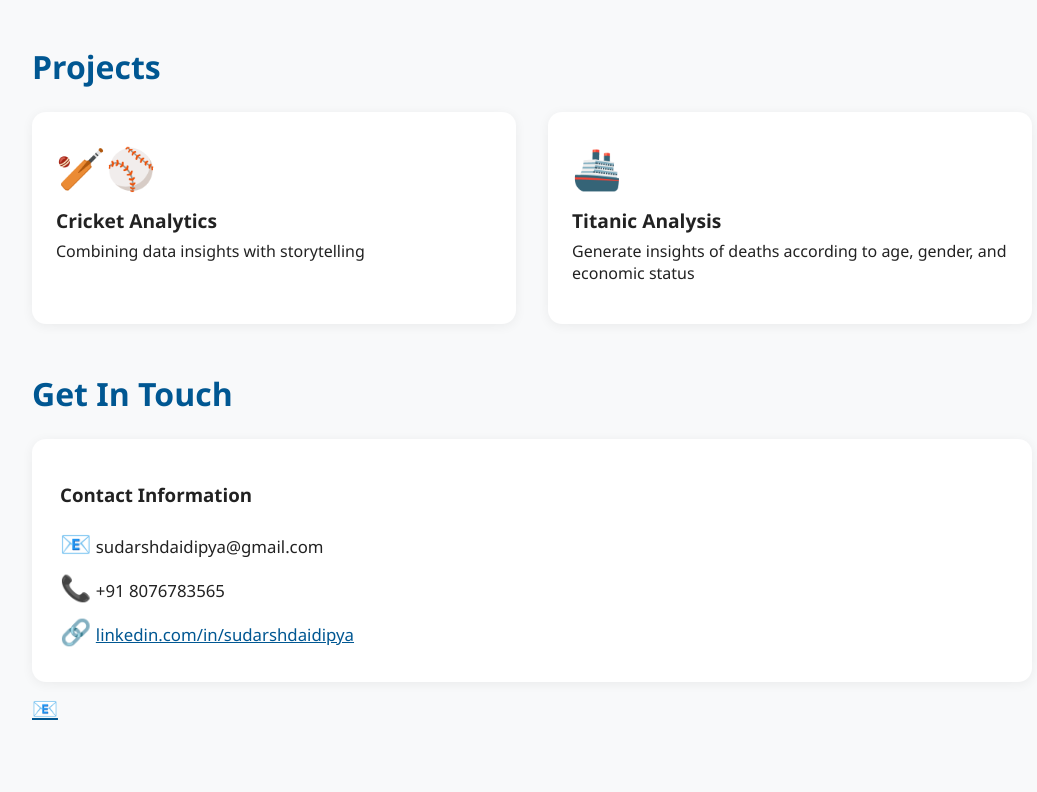
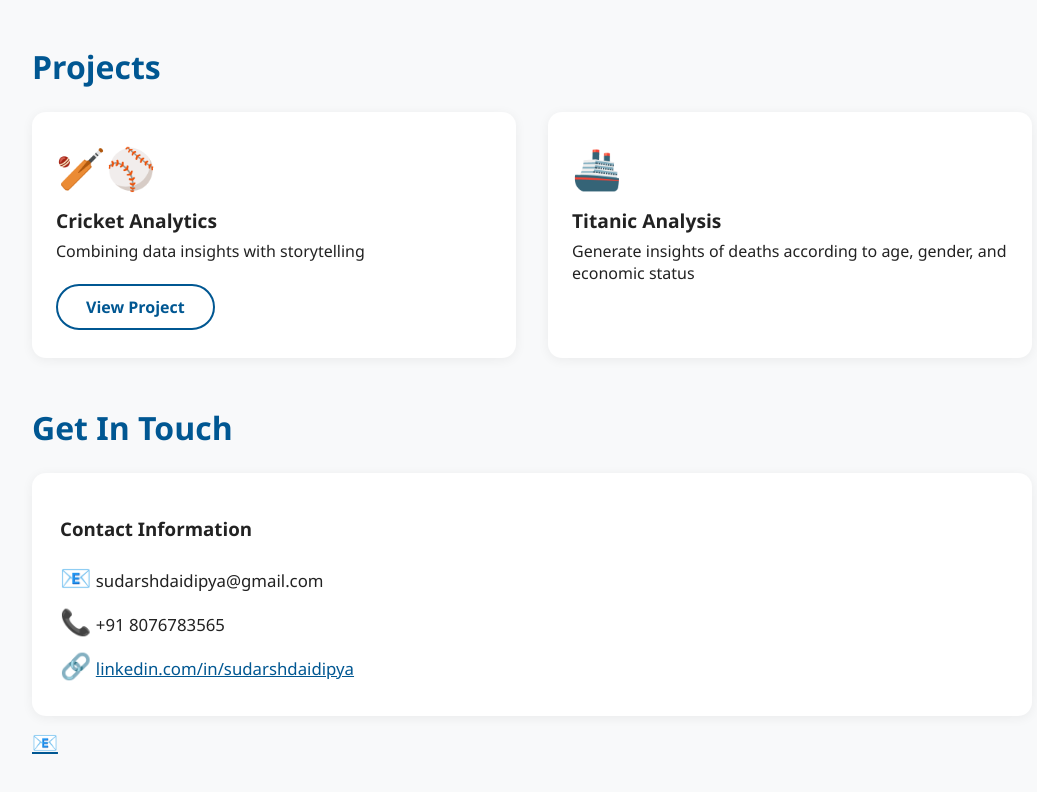
Before and after one commit to Sudarshdaidipya/SudarshDaidipya, a plain HTML site: page index.html in a window 1280 px wide. Shown: the part 3096-3888 px from the top of the page, without its empty margins (108-1145 px from the left). Before the commit the page ends 3866 px from the top, so only its background shows below. Drawn offline with Linux system fonts and the light colour scheme.

Commit message:
Update index.html

```diff
--- a/index.html
+++ b/index.html
@@ -197,6 +197,7 @@
         <div class="proj-icon" title="Cricket Analytics">🏏⚾</div>
         <div class="proj-title">Cricket Analytics</div>
         <div class="proj-desc">Combining data insights with storytelling</div>
+        <a href="https://crickat.site.live/" class="btn outline" target="_blank" style="margin-top:10px;">View Project</a>
       </div>
       <div class="proj-card fade-in delay-1">
         <div class="proj-icon" title="Titanic Analysis">🚢</div>
```
